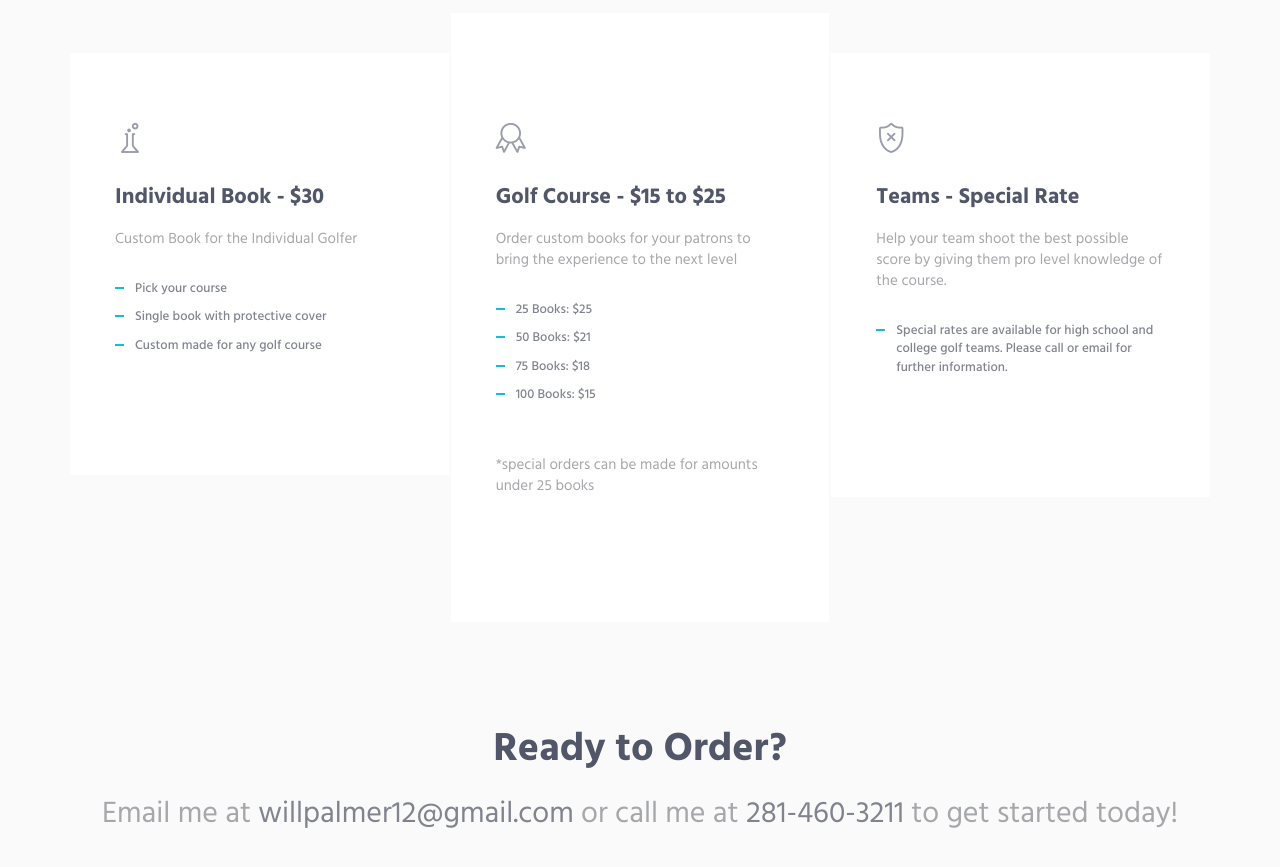
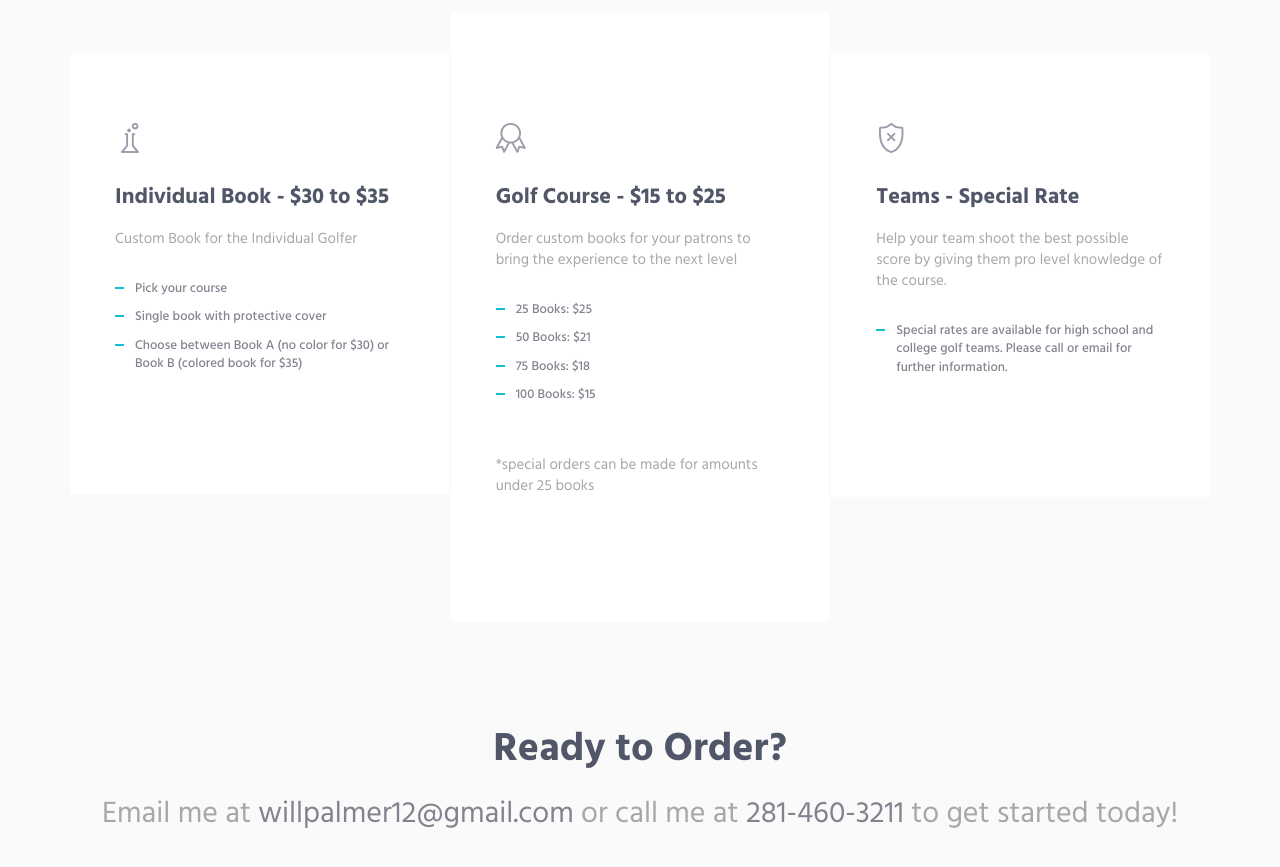
Before and after one commit to amasson99/Palmer-Yardage-Books, a plain HTML site: page index.html in a window 1280 px wide. Shown: the part 2838-3705 px from the top of the page. Drawn offline with Linux system fonts and the light colour scheme.

Commit message:
Adding book b pricing option

```diff
--- a/index.html
+++ b/index.html
@@ -304,13 +304,13 @@
                         <div class="pricing">
                             <div class="margin-b-30">
                                 <i class="pricing-icon icon-chemistry"></i>
-                                <h3>Individual Book - $30</h3>
+                                <h3>Individual Book - $30 to $35</h3>
                                 <p>Custom Book for the Individual Golfer</p>
                             </div>
                             <ul class="list-unstyled pricing-list margin-b-50">
                                 <li class="pricing-list-item">Pick your course</li>
                                 <li class="pricing-list-item">Single book with protective cover</li>
-                                <li class="pricing-list-item">Custom made for any golf course</li>
+                                <li class="pricing-list-item">Choose between Book A (no color for $30) or Book B (colored book for $35)</li>
                             </ul>
                         </div>
                         <!-- End Pricing -->
```
